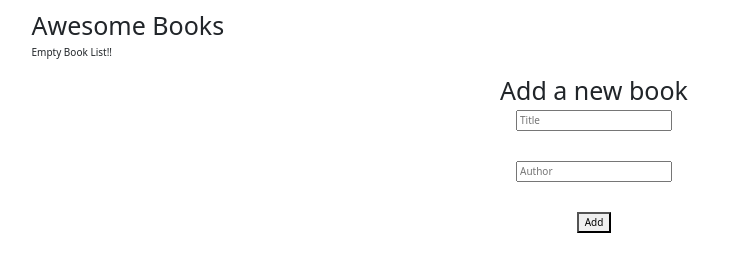
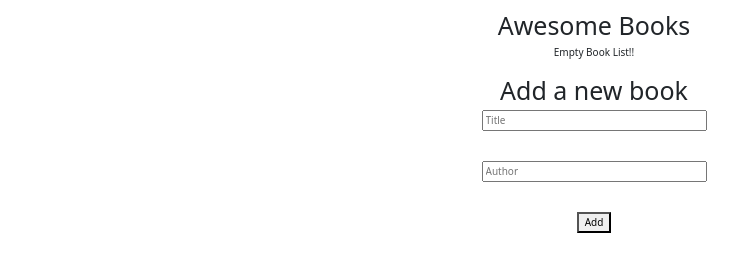
Before and after one commit to DebbyMiressa/AwesomeBooks, a website: page index.html in a window 1280 px wide. Shown: the whole page, without its empty margins (46-784 px from the left). Drawn offline with nearby package versions, Linux system fonts and the light colour scheme.

Commit message:
Final commit

```diff
--- a/index.html
+++ b/index.html
@@ -9,7 +9,7 @@
     <link href="https://cdn.jsdelivr.net/npm/bootstrap@5.2.0/dist/css/bootstrap.min.css" rel="stylesheet" integrity="sha384-gH2yIJqKdNHPEq0n4Mqa/HGKIhSkIHeL5AyhkYV8i59U5AR6csBvApHHNl/vI1Bx" crossorigin="anonymous">
 </head>
 <body>
-    <div class="container">
+    <div class="container d-flex flex-column text-center">
         <h1>Awesome Books</h1>
         <div class="d-flex flex-column align-items-center justify-content-center" id="bookForm">
             <br>
--- a/scripts/methods.js
+++ b/scripts/methods.js
@@ -21,12 +21,12 @@ function dataLoader() {
   }
   parent.insertBefore(bookList, bookForm);
   bookList.getBoundingClientRect();
-  console.log(localStorage.getItem('bookData'));
+  //   console.log(localStorage.getItem('bookData'));
   bookData = JSON.parse(localStorage.getItem('bookData'));
   const len = bookData.length;
   for (let i = 0; i < len; i += 1) {
     if (i % 2 === 0) {
-      document.querySelector(`.book_${i}`).style.backgroundColor = 'gray';
+      document.querySelector(`.book_${i}`).style.backgroundColor = 'lightgray';
     } else {
       document.querySelector(`.book_${i}`).style.backgroundColor = 'white';
     }
--- a/styles/style.css
+++ b/styles/style.css
@@ -10,3 +10,8 @@ body {
   width: 60%;
   margin: 1rem auto;
 }
+
+#title,
+#author {
+  width: 20%;
+}
```
Also changed, not shown: README.md.
